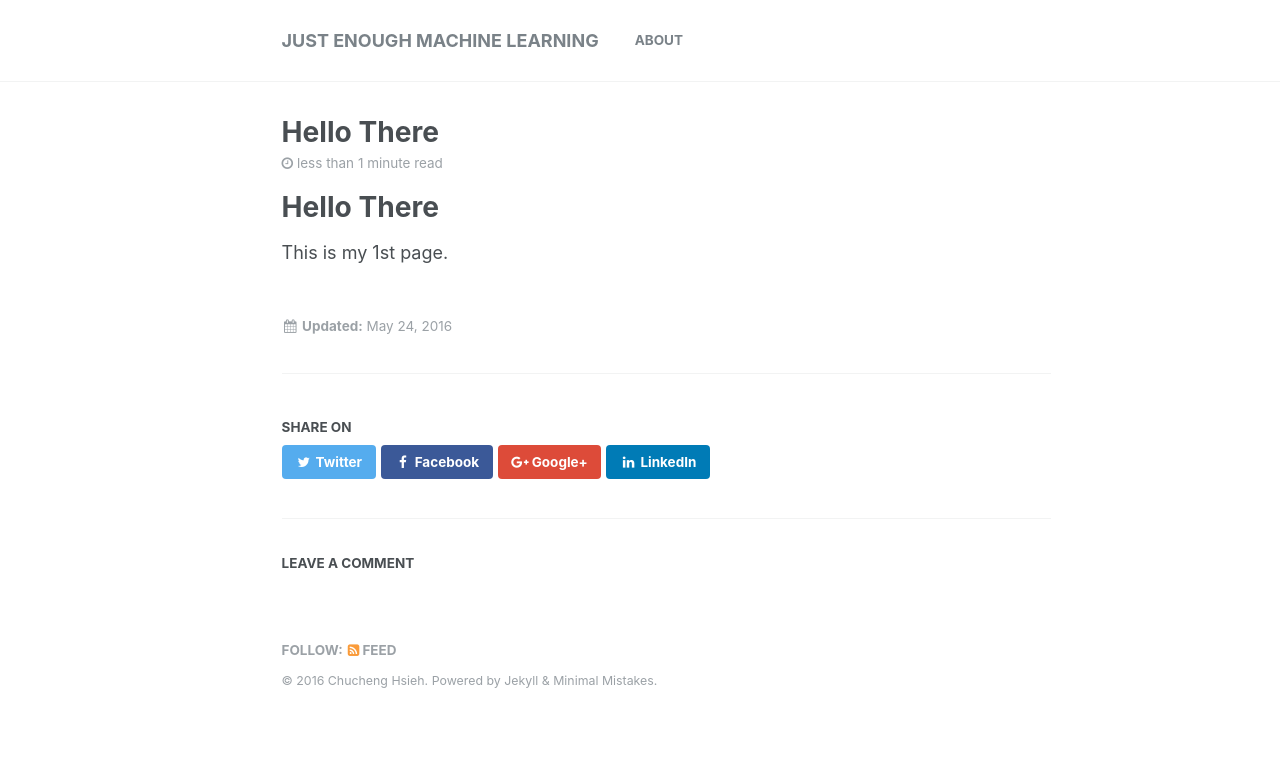
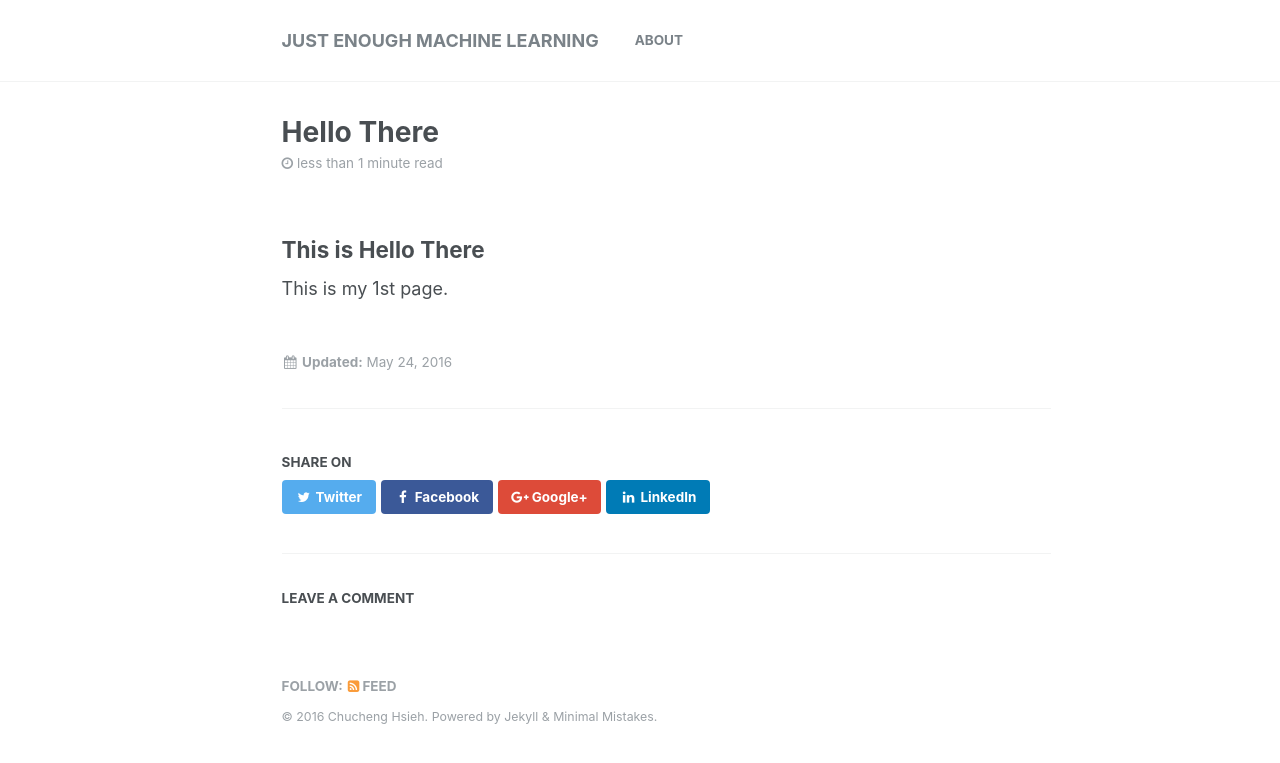
Before and after one commit to chucheng/chucheng.github.io, a Jekyll site: the page built from _posts/2016-05-24-hello-there.md, in a window 1280 px wide. Shown: the top 763 px of the page. Built offline with Jekyll 4.4.1, drawn with Linux system fonts in a browser that asks for light colours; comment, search, counter and statistics services are not loaded.

```diff
--- a/_posts/2016-05-24-hello-there.md
+++ b/_posts/2016-05-24-hello-there.md
@@ -1,3 +1,3 @@
-# Hello There
+## This is Hello There
 
 This is my 1st page.
```
